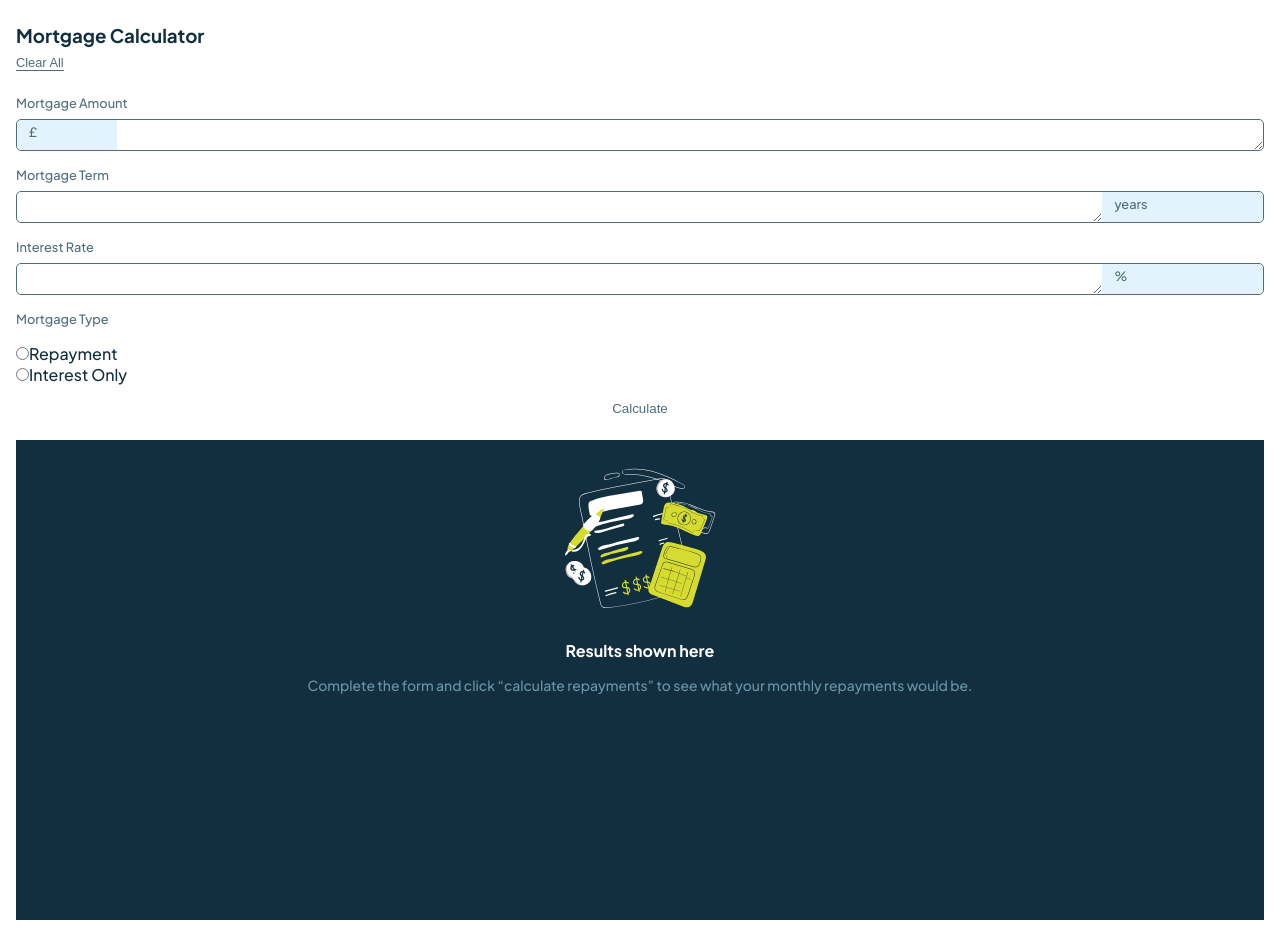
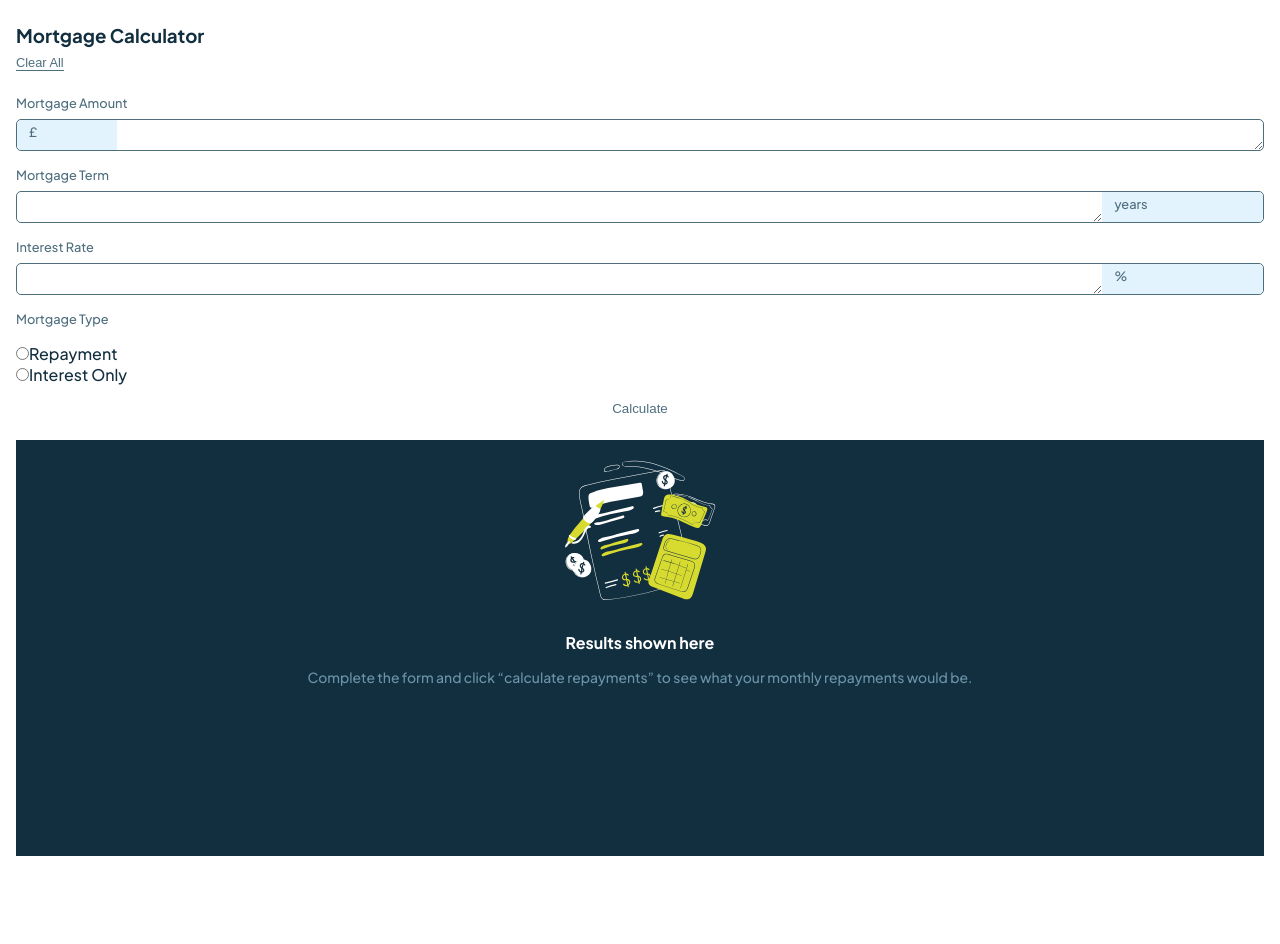
Before and after one commit to reneecwl/mortgage-calculator, a React (Vite) app: page / in a window 1280 px wide. After the commit the page ends 880 px from the top, so only its background shows below. Built offline with nearby package versions, Linux system fonts and the light colour scheme.

Commit message:
Update result vh

```diff
--- a/src/components/Result/Result.scss
+++ b/src/components/Result/Result.scss
@@ -4,13 +4,13 @@
 .results {
   background-color: $slate900;
   color: white;
-  min-height: 60vh;
+  min-height: 52vh;
 
   &__no-result {
     @include flex-orientation(column);
     align-items: center;
     gap: 1rem;
-    padding: 1.5rem 2rem;
+    padding: 1rem 2rem;
   }
 
   &__image {
```
